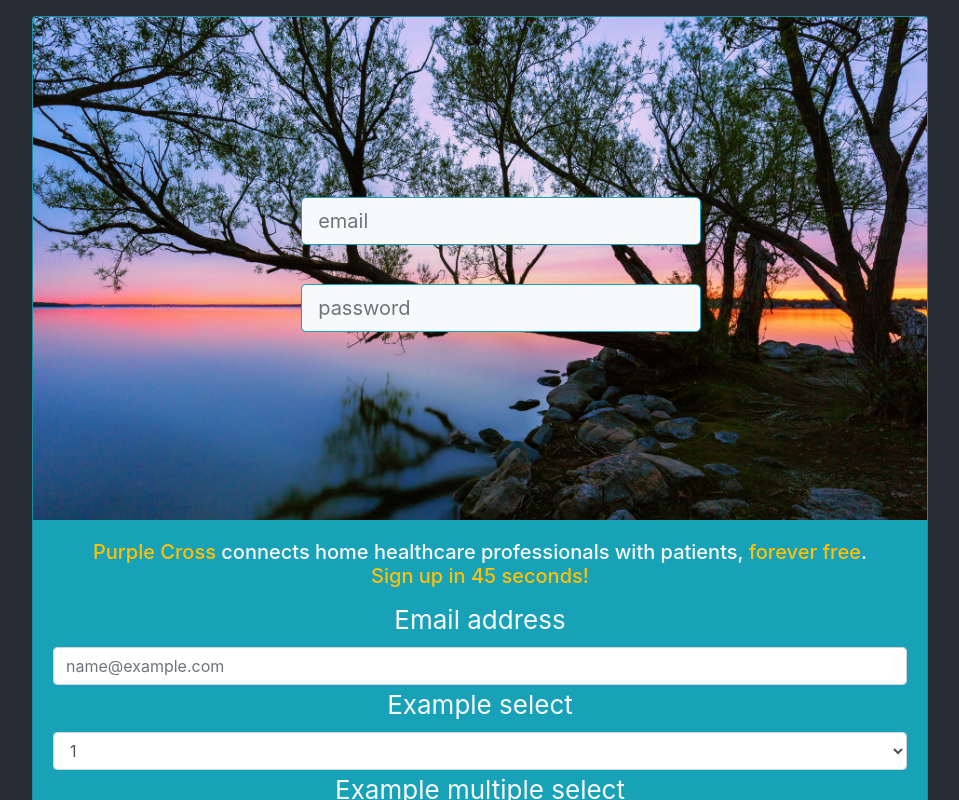
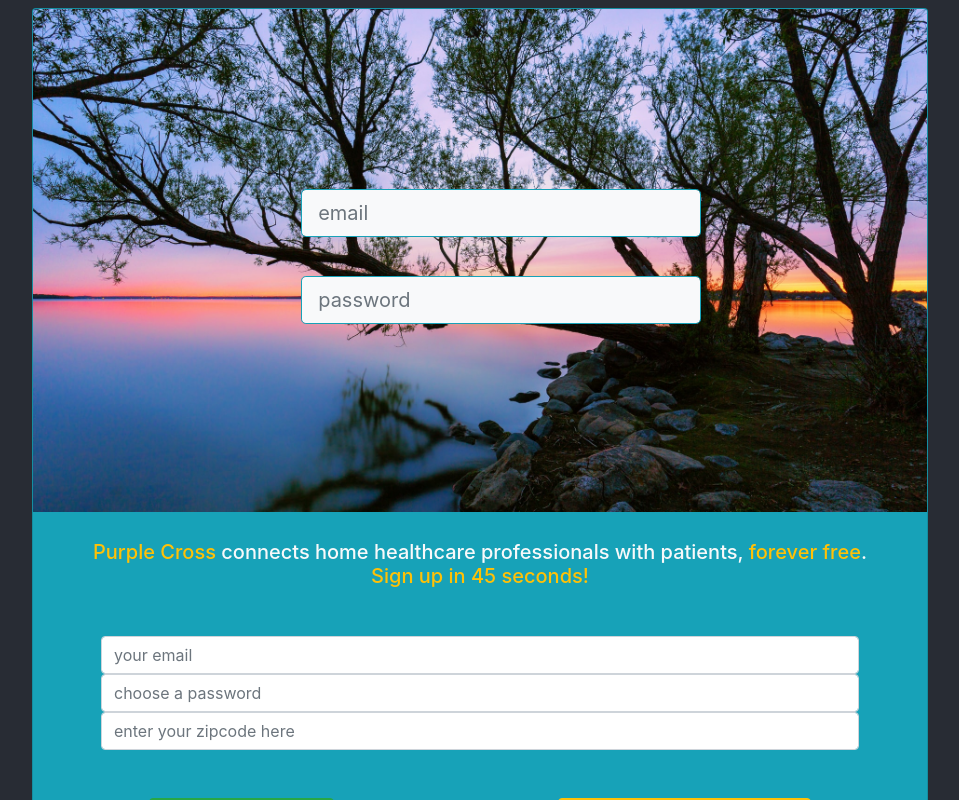
Before and after one commit to marcosaccarola/Health-Advantage, a React (Create React App) app: page / in a window 1280 px wide. Both pictures are taken after a click on the link 639 px from the left and 590 px from the top of the page. Shown: the top 800 px of the page, without its empty margins (160-1119 px from the left). Built offline with nearby package versions, Linux system fonts and the light colour scheme.

Commit message:
basic patients' form

```diff
--- a/src/components/0100-LandingInterface.jsx
+++ b/src/components/0100-LandingInterface.jsx
@@ -1,5 +1,5 @@
 import { useState } from "react"
-import { Card,Row,Col,Form } from "react-bootstrap"
+import { Card,Row,Col,Form,Button } from "react-bootstrap"
 import bg from '../assets/dave-hoefler-unsplash-medium.jpg'
 import LoginRegisterForm from "./0110-LoginRegistrationForm"
 
@@ -13,11 +13,11 @@ const LandingInterface=({setCurrentUser})=>{
 
     return(
         <div>
-            <Card style={{ width: '70%'}} className='text-light bg-info mx-auto mt-3 mb-5'>
+            <Card style={{ width: '70%'}} className='text-light bg-info mx-auto mt-2 mb-5'>
                 <LoginRegisterForm setCurrentUser={setCurrentUser} />
             <Card.Img variant="top" src={bg}/>
             <Card.Body>
-                <Card.Title>
+                <Card.Title className='mt-2 mb-5'>
                 <a className='text-light' onClick={handleRegistrationComponent}>
                     <span className='text-warning'>Purple Cross</span> connects home healthcare professionals with patients, <span className='text-warning'>forever free</span>.
                     <br/>
@@ -38,35 +38,25 @@ const LandingInterface=({setCurrentUser})=>{
                     </Row>
                 </Card.Text>
             :
-            <Form>
+            <Form className='mx-5 my-4'>
                 <Form.Group controlId="exampleForm.ControlInput1">
-                <Form.Label>Email address</Form.Label>
-                <Form.Control type="email" placeholder="name@example.com" />
+                {/* <Form.Label>Email address</Form.Label> */}
+                    <Form.Control type="email" placeholder="your email" />
                 </Form.Group>
-                <Form.Group controlId="exampleForm.ControlSelect1">
-                <Form.Label>Example select</Form.Label>
-                <Form.Control as="select">
-                    <option>1</option>
-                    <option>2</option>
-                    <option>3</option>
-                    <option>4</option>
-                    <option>5</option>
-                </Form.Control>
+
+                <Form.Group controlId="exampleForm.ControlInput1">
+                    <Form.Control type="password" placeholder="choose a password" />
                 </Form.Group>
-                <Form.Group controlId="exampleForm.ControlSelect2">
-                <Form.Label>Example multiple select</Form.Label>
-                <Form.Control as="select" multiple>
-                    <option>1</option>
-                    <option>2</option>
-                    <option>3</option>
-                    <option>4</option>
-                    <option>5</option>
-                </Form.Control>
+
+                <Form.Group controlId="exampleForm.ControlInput1">
+                    <Form.Control type="number" placeholder="enter your zipcode here" />
                 </Form.Group>
-                <Form.Group controlId="exampleForm.ControlTextarea1">
-                <Form.Label>Example textarea</Form.Label>
-                <Form.Control as="textarea" rows={3} />
-                </Form.Group>
+
+                <div className='row justify-content-between mx-5 my-5'>
+                <Button variant="success">Register now for free</Button>
+                <Button variant="warning">I am a healthcare professional</Button>
+                </div>
+
             </Form>
         }
             </Card.Body>
```
